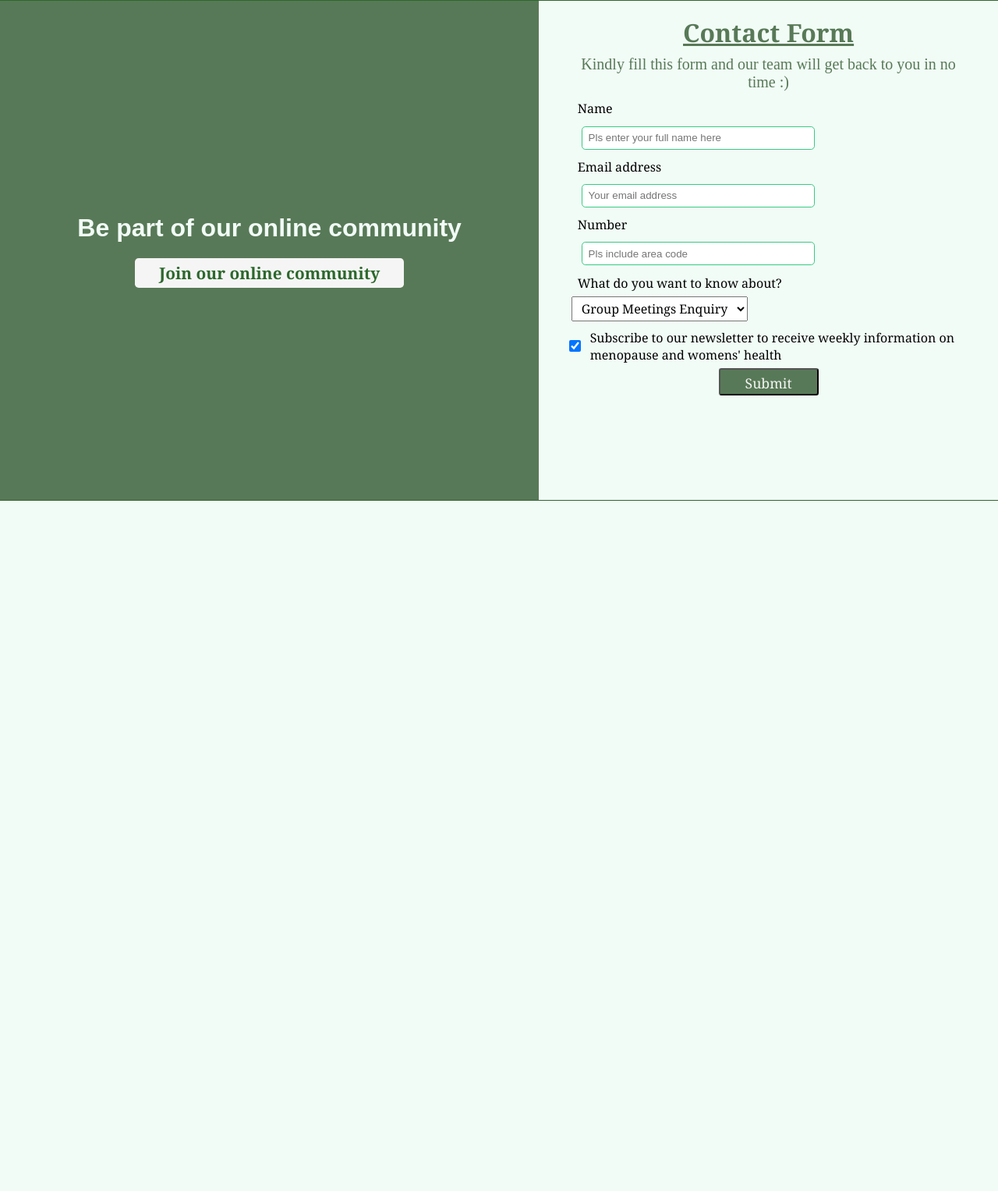
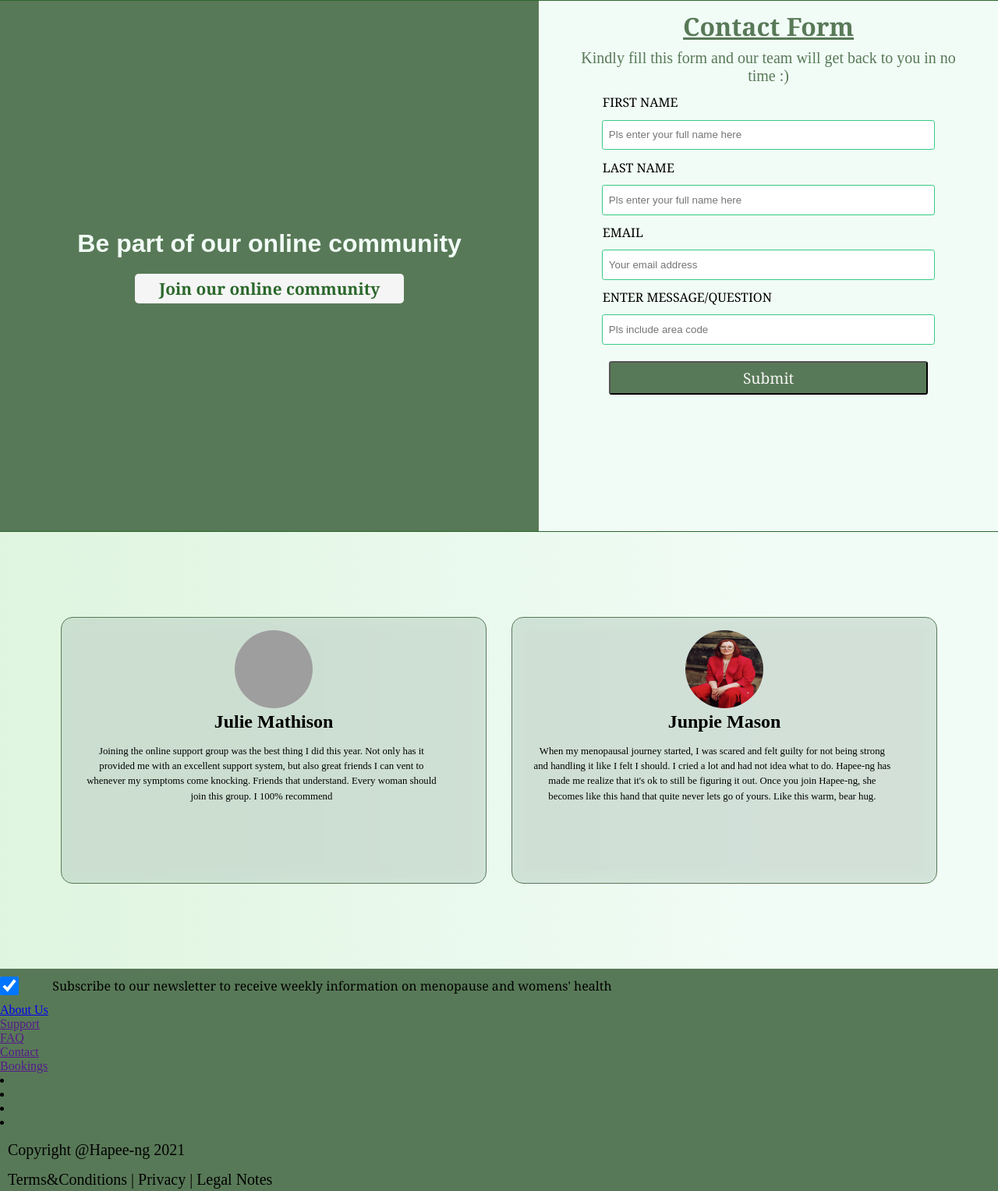
Before and after one commit to Maryann-Agofure/Hapee-ng, a plain HTML site: page index.html in a window 1280 px wide. Shown: the part 2585-4112 px from the top of the page at 78% size. Before the commit the page ends 3227 px from the top, so only its background shows below. Drawn offline with Linux system fonts and the light colour scheme; grey boxes are pictures that could not be loaded; a web font is replaced by a local one.

Commit message:
Still making changes

```diff
--- a/css/style.css
+++ b/css/style.css
@@ -159,8 +159,8 @@ form > p {
   padding: 0.2rem;
 }
 .form-portion {
-  width: 100%;
-  height: 80vh;
+  width: 100vw;
+  height: 85vh;
   display: flex;
   justify-content: center;
   flex-flow: row nowrap;
@@ -191,16 +191,16 @@ form {
   height: 85%;
   margin: 0 auto;
   width: 40%;
-  padding: 1rem;
+  padding: 0.5rem;
 }
 
 .group1 {
   display: block;
-  margin: 0.5rem 1rem;
-  width: 55%;
-  height: 12px;
+  margin: 0 auto;
+  width: 80%;
+  height: 1.3rem;
   padding: 0.5rem;
-  border-radius: 0.3rem;
+  border-radius: 0.2rem;
   border: 1px solid #37ca83;
 }
 .group1:focus {
@@ -211,7 +211,7 @@ select {
   display: block;
   font-family: Cambria, Josefin, sans-serif, Helvetica;
   padding: 0.2rem 0.5rem;
-  margin: 0.2rem 0.2rem;
+  margin: 0.5rem 2.2rem;
   align-self: center;
   font-size: 1rem;
 }
@@ -222,23 +222,16 @@ p {
   margin-bottom: 10px;
   margin-top: 15px;
 }
-.group3 {
-  margin: 0.2rem 0.5rem;
-  width: 70%;
-  height: 100px;
 
-  border-radius: 7px;
-  border: 1px solid #37ca83;
-}
 .sub-button {
   display: block;
-  width: 25%;
-  height: 35px;
+  width: 80%;
+  height: 2.7rem;
   border-radius: 0.2rem;
   box-shadow: none;
-  font-size: 1.1rem;
+  font-size: 1.2rem;
   font-family: Cambria, Cochin, Georgia, Times, "Times New Roman", serif;
-  margin: 0 auto;
+  margin: 1.3rem auto;
   font-weight: 300;
   padding: 5px;
   background-color: #587957;
@@ -383,3 +376,48 @@ p {
   width: 1.5rem;
   padding-top: 2rem;
 }
+footer {
+  background-color: #587957;
+  width: 100vw;
+  height: 50vh;
+}
+.reviewPortion {
+  text-align: center;
+  display: flex;
+  width: 100vw;
+  background: linear-gradient(90deg, #dff5df 0, #f1fcf6 78%);
+  flex-flow: row nowrap;
+  align-items: center;
+  justify-content: center;
+  height: 70vh;
+}
+.reviewPortion img {
+  width: 100px;
+  height: 100px;
+  border-radius: 50%;
+}
+.reviewPortion > section {
+  background: rgba(120, 168, 142, 0.2);
+  backdrop-filter: blur(10px) saturate(90%) contrast(45%) brightness(130%);
+  -webkit-backdrop-filter: blur(10px) saturate(90%) contrast(45%)
+    brightness(130%);
+  margin: 0 1rem;
+  border: 1px solid #587957;
+  border-radius: 15px;
+  padding: 1rem;
+
+  text-align: center;
+  width: 40vw;
+  height: 55%;
+}
+
+.reviewPortion > h2 {
+  font-size: 1.4rem;
+}
+.reviewPortion p {
+  width: 90%;
+  font-size: 0.8rem;
+  line-height: 1.2rem;
+}
+span {
+}
--- a/index.html
+++ b/index.html
@@ -137,32 +137,14 @@
         <h2>Contact Form</h1>
         <p>Kindly fill this form and our team will get back to you in no time :)</p>
 
-        <label for="Name">Name</label>
-            <input type="text" placeholder="Pls enter your full name here" class="group1">
-            <label for="Email">Email address</label>
-            <input type="email" placeholder="Your email address" class="group1">
-            <label for="Number">Number</label>
+        <label for="Name">FIRST NAME</label>
+            <input type="text" placeholder="Pls enter your full name here" class="group1" required>
+            <label for="Name">LAST NAME</label>
+            <input type="text" placeholder="Pls enter your full name here" class="group1" required>
+            <label for="Email">EMAIL</label>
+            <input type="email" placeholder="Your email address" class="group1" required>
+            <label for="Number">ENTER MESSAGE/QUESTION</label>
             <input type="text" placeholder="Pls include area code" class="group1" maxlength="12" minlength="11" inputmode="numeric">
-
-
-               <div class="form-group">
-                  <label for="">What do you want to know about?</label>
-                  <select class="form-control" name="" id="">
-                    <option checked>Group Meetings Enquiry</option>
-                    <option>Becoming a Volunteer</option>
-                    <option>Donations</option>
-                    <option value="">Other</option>
-                  </select>
-                </div>
-
-
-
-
-
-        <div class="subtext">
-            <input type="checkbox" checked>
-        <label for="subscribe" class="subscribeText">Subscribe to our newsletter to receive weekly information on menopause and womens' health</label>
-        </div>
 
 
 
@@ -171,8 +153,50 @@
 </form>
 
 </div>
+<div class= "reviewPortion">
+    <section class= "review1">
+   <img src= "./images/michael-mims-fWWiaDox0BU-unsplash.jpg">
+<h2>Julie Mathison</h2>
+
+<p>Joining the online support group was the best thing I did this year. Not only has it provided me with an excellent support system, but also great friends I can vent to whenever my symptoms come knocking. Friends that understand. Every woman should join this group. I 100% recommend</p>
+
+
+</section>
+
+<section class= "review2">
+   <img src = "./images/maria-lupan-fE5IaNta2KM-unsplash.jpg" alt="A middle-aged woman">
+<h2>Junpie Mason</h2>
+<p>When my menopausal journey started, I was scared and felt guilty for not being strong and handling it like I felt I should. I cried a lot and had not idea what to do. Hapee-ng has made me realize that it's ok to still be figuring it out. Once you join Hapee-ng, she becomes like this hand that quite never lets go of yours. Like this warm, bear hug.</p>
+
+
+</section>
+</div>
    <footer>
-
+    <span></span>
+    <div class="subtext">
+        <input type="checkbox" checked>
+    <label for="subscribe" class="subscribeText">Subscribe to our newsletter to receive weekly information on menopause and womens' health</label>
+    </div>
+    <div class="footerNav">
+        <div class="navLinks">
+            <ul>
+                <li><a href="#">About Us</a></li>
+                <li><a href="">Support</a></li>
+                <li><a href="">FAQ</a></li>
+                <li><a href="">Contact</a></li>
+                <li><a href="">Bookings</a></li>
+            </ul>
+        </div>
+        <div class="mediaLinks">
+            <li></li>
+            <li></li>
+            <li></li>
+            <li></li>
+        </div>
+    </div>
+    <p>Copyright @Hapee-ng 2021</p>
+    <p>Terms&Conditions | Privacy | Legal Notes</p>
+    <span></span>
    </footer>
 </body>
 </html>
```
Also changed, not shown: images/maria-lupan-fE5IaNta2KM-unsplash.jpg (added), 1 other file.
